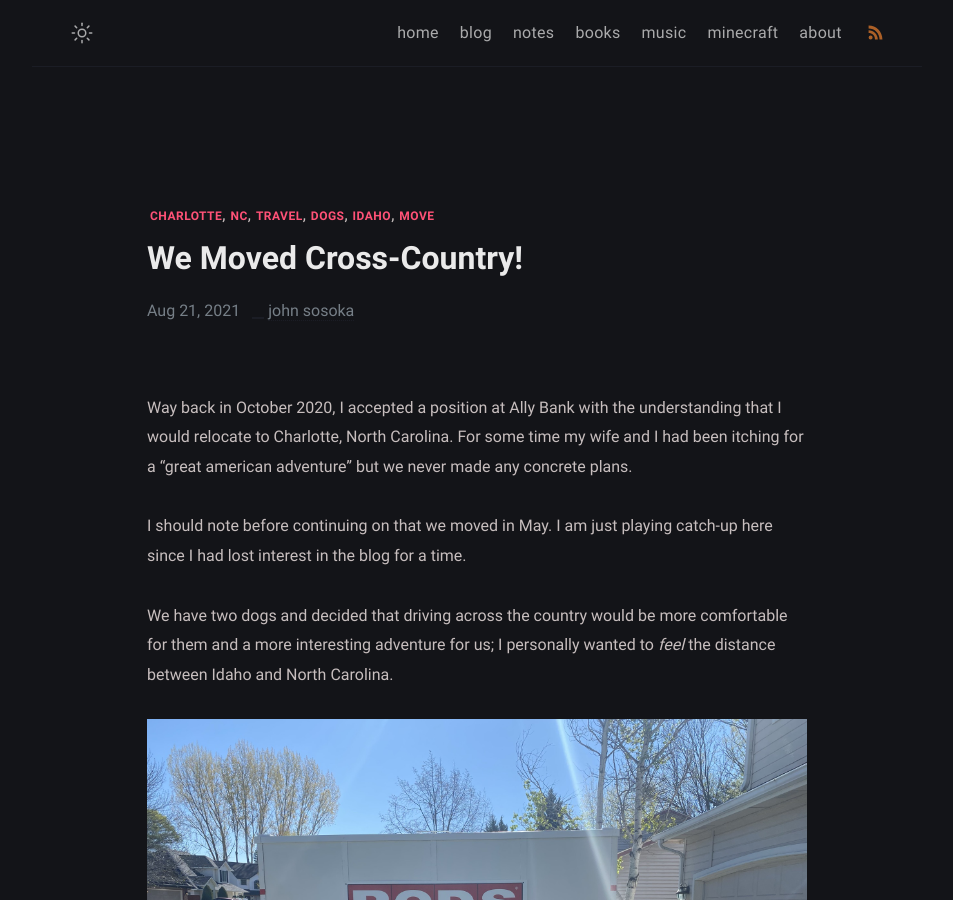
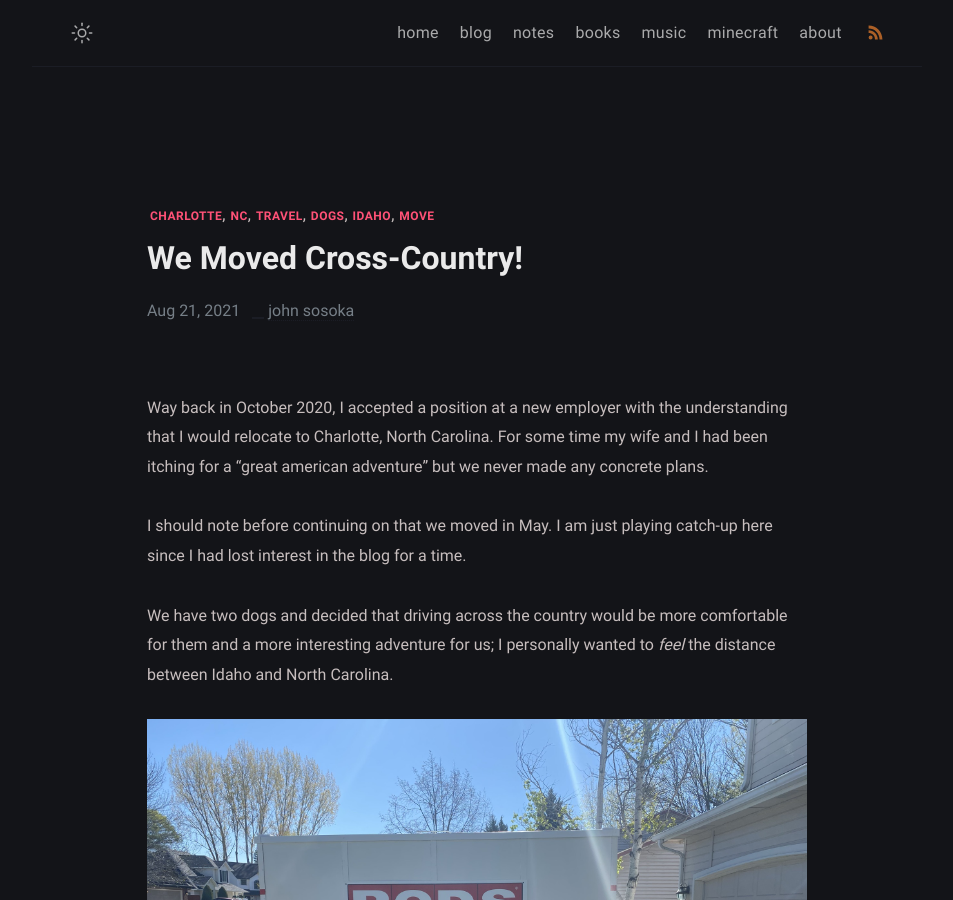
Before and after one commit to johnsosoka/site-johnsosoka-com, a Jekyll site: the page built from website/_posts/blog/2021-08-21-we-moved-cross-country.md, in a window 1280 px wide and 900 px high. Shown: the whole window, without its empty margins (163-1116 px from the left). Built offline with Jekyll 4.4.1, drawn with Linux system fonts in a browser that asks for light colours.

Commit message:
removing refs

```diff
--- a/website/_posts/blog/2021-08-21-we-moved-cross-country.md
+++ b/website/_posts/blog/2021-08-21-we-moved-cross-country.md
@@ -6,7 +6,7 @@ subtitle: Taking a moment to capture the move.
 tags: charlotte nc travel dogs idaho move
 ---
 
-Way back in October 2020, I accepted a position at Ally Bank with the understanding that I would relocate to Charlotte,
+Way back in October 2020, I accepted a position at a new employer with the understanding that I would relocate to Charlotte,
 North Carolina. For some time my wife and I had been itching for a "great american adventure" but we never made any concrete
 plans.
 
```
